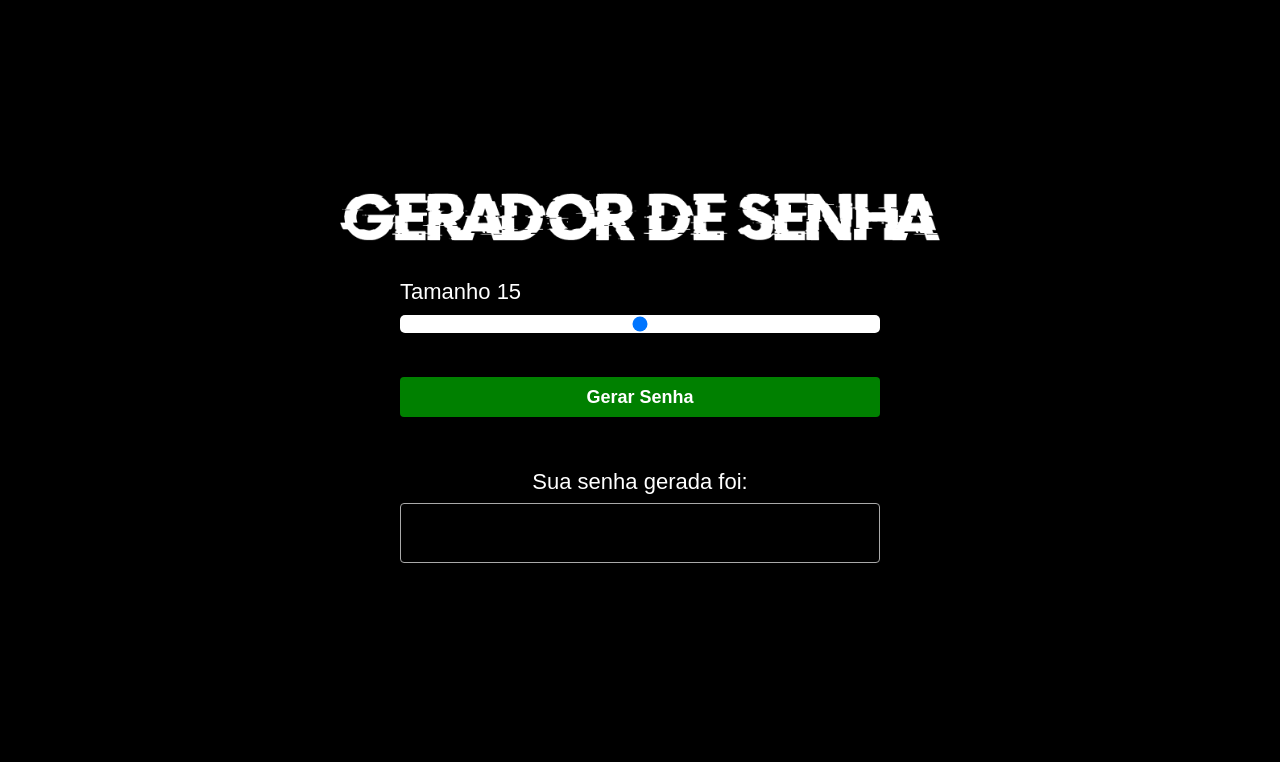
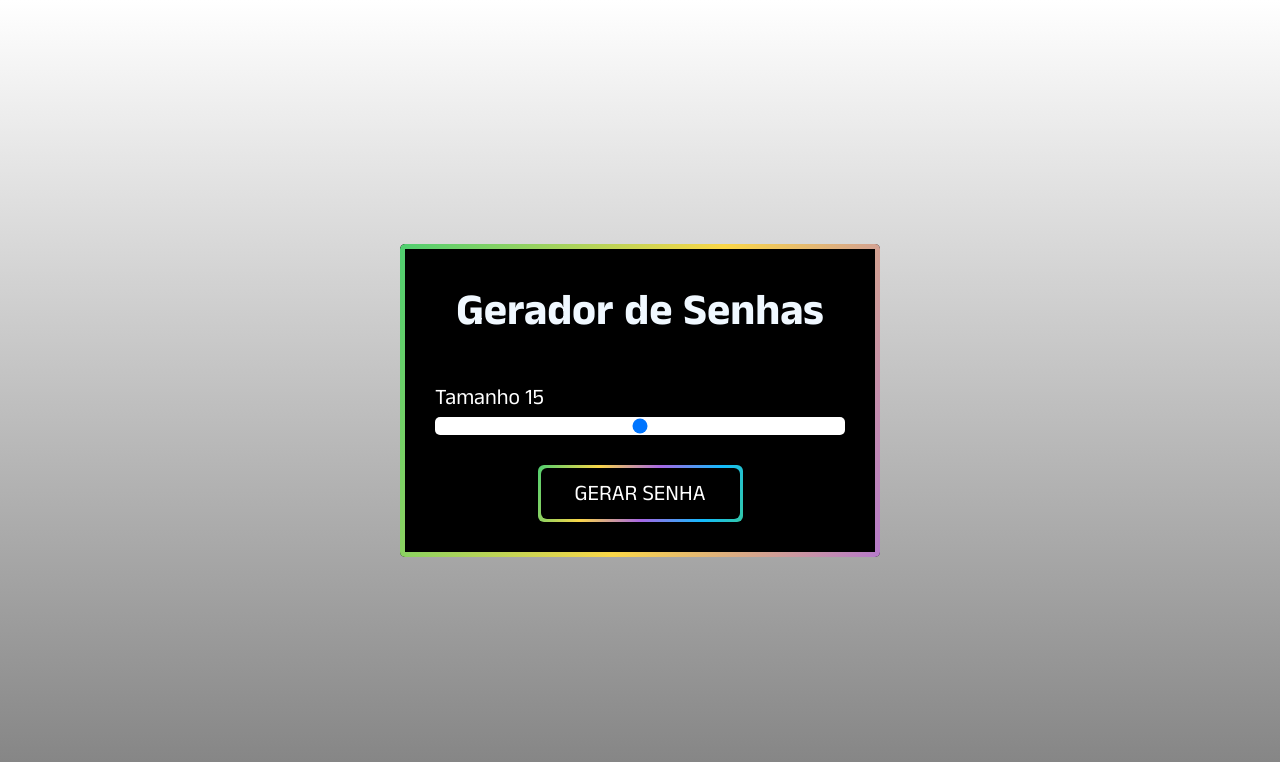
Before and after one commit to fhtnicolass/PasswordGenerator, a plain HTML site: page index.html in a window 1280 px wide. Drawn offline with Linux system fonts and the light colour scheme.

Commit message:
estilização css e fonte

```diff
--- a/index.html
+++ b/index.html
@@ -10,12 +10,18 @@
     <link rel="stylesheet" href="style.css">
 </head>
 <body>
-    <img class="logo" src="./assets/logo.png" alt="Gerador de Senhas">
-    <main class="container-input">
-        <span>Tamanho <span id = "valor"></span></span>
+    <div class = "container-input">
+        <div class ="container-back">
+
+            <h1 class = "titulogerador">Gerador de Senhas</h1>
+            <main>
+                <span class="title">Tamanho <span id = "valor"></span></span>
+
                 <input id="slider" class="slider" type="range" min="5" max="25" value="15">
 
-        <button id="button" class="button-cta" onclick="generatePassword()">Gerar Senha</button>
+                <a class="botao" onclick="generatePassword()">
+                    <span>GERAR SENHA</span>
+                </a>
             </main>
 
             <div id="container-password" class="container-password hide" onclick="copyPassword()">
@@ -24,5 +30,8 @@
                 <span class="tooltip">Clique na senha para copiar.</span>
             </div>
             <script src="script.js"></script>
+        </div>
+    </div>
+
 </body>
 </html>
--- a/style.css
+++ b/style.css
@@ -1,34 +1,23 @@
 *{
-    font-family: sans-serif;
     width: 100%;
     margin: 0 auto;
     box-sizing: border-box;
+    font-family: Anek;
 }
 
+@font-face {
+    font-family: Anek;
+    src: url(../fonts/fonte.ttf)
+  }
+
 body{
-    background-color: black;
+    background-image: linear-gradient(white, grey);
     width: 100%;
     height: 100vh;
     display: flex;
     justify-content: center;
     align-items: center;
     flex-direction: column;
-}
-
-.logo{
-    max-width: 600px;
-    margin-bottom: 24px;
-
-}
-
-.container-input{
-    max-width: 480px;
-    margin: 14px 0;
-}
-
-.container-input span{
-    color: white;
-    font-size: 22px;
 }
 
 .slider{
@@ -38,7 +27,7 @@ body{
     background: white;
     height: 18px;
     outline: none;
-    margin-top: 10px;
+    margin-bottom: 30px;
 }
 
 .button-cta{
@@ -58,8 +47,10 @@ body{
     margin: 14px 0;
     display: flex;
     align-items: center;
+    background-color: #12bcfe;
     flex-direction: column;
-    cursor: pointer;
+    position: relative;
+
 }
 
 .title{
@@ -74,6 +65,7 @@ body{
     height: 60px;
     background-color: black;
     border-radius: 4px;
+    cursor: pointer;
     display: flex;
     justify-content: center;
     align-items: center;
@@ -99,8 +91,107 @@ body{
     transition: all 0.5s ease-in-out;
 }
 
+.hide{
+    display: none;
+}
+
 .container-password:hover .tooltip{
     visibility: visible;
     bottom: 50px;
     opacity: 1;
 }
+
+.titulogerador{
+    color: aliceblue;
+    font-size: 2em;
+    text-align: center;
+    padding-bottom: 40px;
+
+}
+
+.container-input{
+    max-width: 480px;
+    max-height: fit-content;
+    margin: auto;
+    border-radius: 6px;
+    padding: 5px;
+    position: absolute;
+    background-color: black;
+    border-radius: 5px;
+    overflow: hidden;
+
+
+}
+
+.container-back{
+    padding: 30px 30px 30px 30px;
+    height: fit-content;
+}
+
+
+.container-input div, span{
+    background-color: black;
+    font-size: 22px;
+    position: relative;
+}
+
+
+
+
+.container-input::before{
+    content: '';
+    position: absolute;
+    top: 0;
+    left: 0;
+    width: 200%;
+    height: 300%;
+    background: linear-gradient(110deg, #4fcf70, #fad648, #a767e5, #12bcfe, #44ce7b);
+
+    border-radius: inherit;
+
+}
+
+.botao{
+    display: block;
+    text-decoration: none;
+    text-align: center;
+    color: white;
+    cursor: pointer;
+    margin: auto;
+    padding: 3px;
+    border-radius: 6px;
+    position: relative;
+    overflow: hidden;
+    width:  50%;
+}
+
+.botao::before {
+    content: '';
+    position: absolute;
+    top: 0;
+    left: 0;
+    width: 200%;
+    height: 200%;
+    background: linear-gradient(110deg, #4fcf70, #fad648, #a767e5, #12bcfe, #44ce7b);
+    background-size: 50% 100%;
+
+}
+
+.botao span{
+    display: block;
+    padding: 10px;
+    border-radius: 6px;
+    position: relative;
+    overflow: hidden;
+}
+
+.botao:hover::before{
+    animation: borderAnimate 0.85s linear infinite;
+}
+
+@keyframes borderAnimate {
+    to{
+        transform: translateX(-50%);
+    }
+
+}
```
Also changed, not shown: assets/logo.png (deleted), fonts/fonte.ttf (added). Lines whose indentation alone changed are shown as unchanged.
